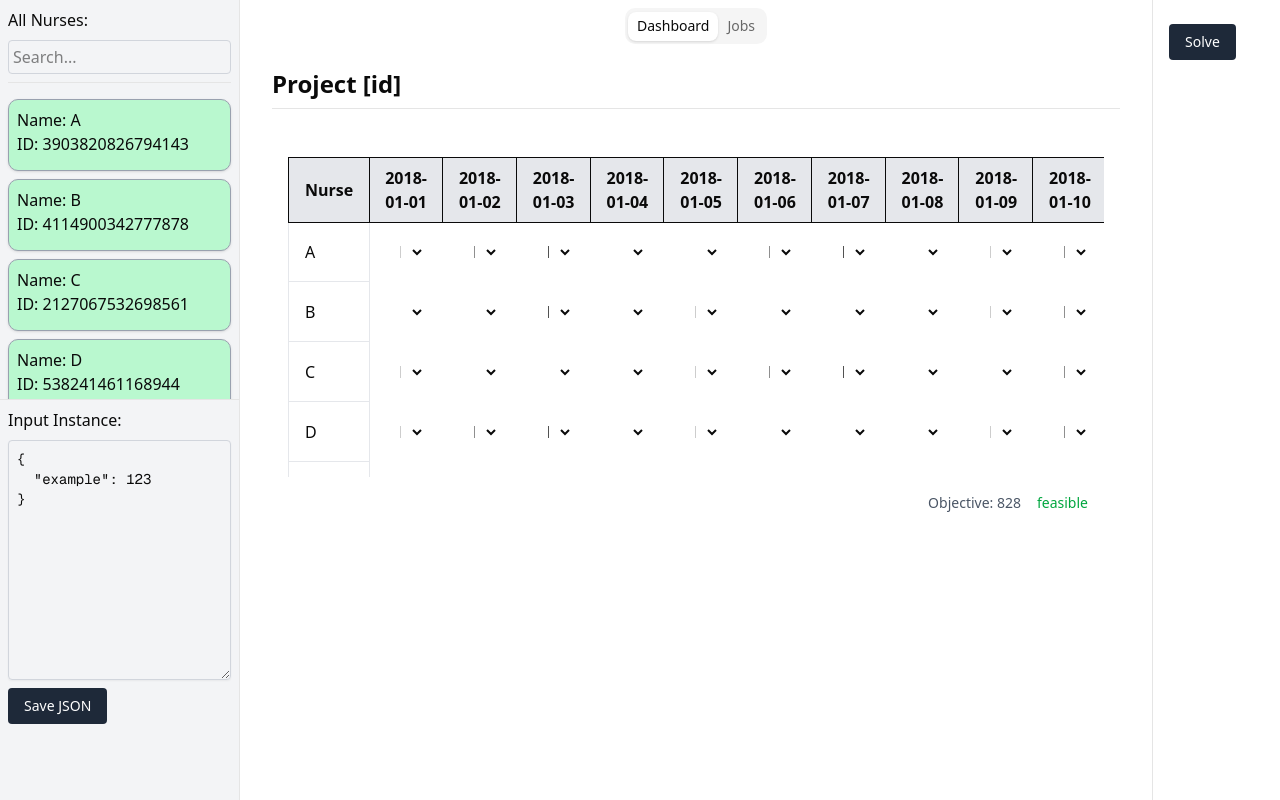
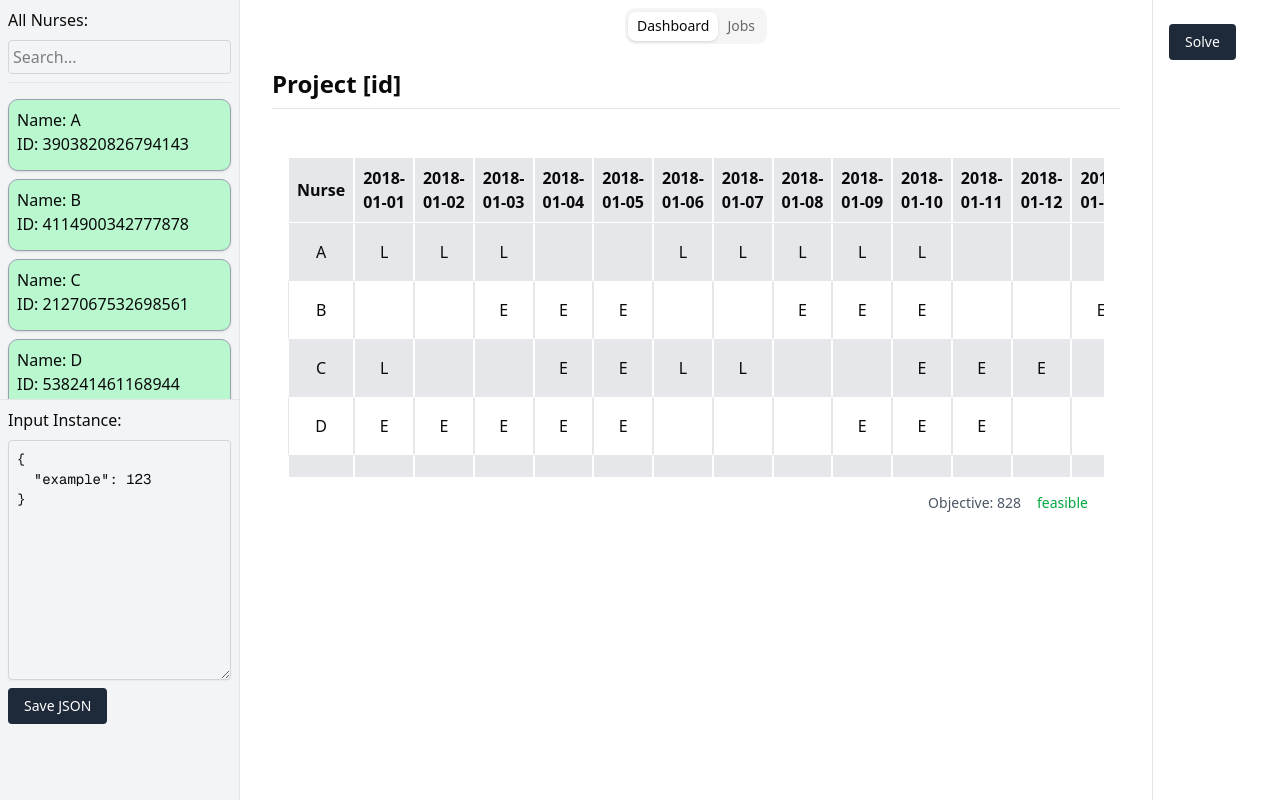
Before and after one commit to simonlsgr/nurse-rostering-teamproject, a Next.js app in the folder frontend/: page /projects/1 in a window 1280 px wide. Built offline with nearby package versions, Linux system fonts and the light colour scheme.

Commit message:
feat: improved table styling

```diff
--- a/frontend/src/components/rostering/RosteringTable.tsx
+++ b/frontend/src/components/rostering/RosteringTable.tsx
@@ -1,6 +1,6 @@
 import { InfeasibilityDetails } from "@/types/feasibilityHelperVars";
 import { Instance } from "@/types/nurseVars";
-import { Tooltip } from "@mui/material";
+import { Tooltip, Select, MenuItem, NativeSelect } from "@mui/material";
 import { useReactTable, flexRender, getCoreRowModel } from "@tanstack/react-table";
 
 import { getNurseByUid } from "@/lib/roster/dataWrangler";
@@ -8,13 +8,25 @@ import React, { useMemo, useState } from "react";
 import { getDatesFromTableData, getShiftTypes } from "@/lib/roster/dataWrangler";
 
 
-export function NurseTableHeader({ table }: { table: ReturnType<typeof useReactTable>; }) {
+export function NurseTableHeader({
+  table,
+  hoveredColumn,
+  setHoveredColumn
+}: {
+  table: ReturnType<typeof useReactTable>;
+  hoveredColumn: string | null;
+  setHoveredColumn: React.Dispatch<React.SetStateAction<string | null>>;
+}) {
   return (
     <thead className="bg-gray-200">
       {table.getHeaderGroups().map(hg => (
-        <tr key={hg.id} className="position-sticky top-0 ">
+        <tr key={hg.id} className="position-sticky top-0">
           {hg.headers.map(h => (
-            <th key={h.id} className="outline px-4 py-2 sticky top-0 first:z-1 first:left-0  bg-gray-200">
+            <th
+            key={h.id}
+            className={`p-2 sticky top-0 first:z-3 first:left-0 border-1 border-white  bg-gray-200 z-[2] select-none
+              ${hoveredColumn == h.column.id ? "not-first:border-x-black" : "border-x-white"}
+            `}>
               {flexRender(h.column.columnDef.header, h.getContext())}
             </th>
           ))}
@@ -38,10 +50,11 @@ export function NurseTableBody({
   infeasibilityDetails: InfeasibilityDetails;
 }) {
   return (
-    <tbody>
-      {table.getRowModel().rows.map(row => (
-        <tr key={row.id} className="group box-border">
+    <tbody className="">
+      {table.getRowModel().rows.map((row, row_index) => (
+        <tr key={row.id} className={`group`}>
           {row.getVisibleCells().map(cell => {
+
             const date = cell.column.id;
             const isNurseColumn = date === "nid";
             const cellValue = String(cell.getValue() ?? "");
@@ -67,12 +80,15 @@ export function NurseTableBody({
               <Tooltip key={cell.id} title={hasInfeasibility ? cellInfeasibilityNode : ""} placement="top" arrow disableInteractive>
                 <td
                   key={cell.id}
-                  className={`w-min h-min px-4 py-2 box-border group-hover:border-y-2 hover:bg-gray-400! first:sticky first:outline-1 first:outline-gray-200 left-0 ${hasInfeasibility ? "bg-red-600!" : "bg-white"} ${hoveredColumn == cell.column.id ? "border-x-2" : ""}`}
+                  className={`border-1 group-hover:border-y-black border-transparent first:sticky first:z-1 left-0 hover:not-first:bg-gray-400
+                    ${hasInfeasibility ? "bg-red-600!" : row_index % 2 == 0 ? "bg-gray-200" : "bg-white"}
+
+                    ${hoveredColumn == cell.column.id ? "not-first:border-x-black" : row_index % 2 == 0 ? "border-x-white" : "border-x-gray-200"} `}
                   onMouseEnter={() => setHoveredColumn(date)}
                   onMouseLeave={() => setHoveredColumn(null)}
                 >
                   {isNurseColumn ? (
-                    getNurseByUid(instance, Number(nurseUid))?.name || "Unknown Nurse"
+                    <p className="text-center cursor-default select-none">{getNurseByUid(instance, Number(nurseUid))?.name || "Unknown Nurse"}</p>
                   ) : (
                     <select
                       name={`shift-${nurseUid}-${date}`}
@@ -87,10 +103,10 @@ export function NurseTableBody({
                           return updated;
                         });
                       } }
-                      className="p-2 w-full box-border border-2 border-transparent hover:border-blue-500! focus:border-blue-500! focus:outline-none"
+                      className="p-4 w-full focus:outline-none z-[0] background-none appearance-none text-center cursor-pointer"
                     >
                       {shift_types.map((type) => (
-                        <option key={type.value} value={type.value} disabled={getNurseByUid(instance, Number(nurseUid))?.days_off.includes(date) ? true : false}>
+                        <option className="cursor-pointer" key={type.value} value={type.value} disabled={getNurseByUid(instance, Number(nurseUid))?.days_off.includes(date) ? true : false}>
                           {type.label}
                         </option>
                       ))}
@@ -144,8 +160,8 @@ export function NurseTable({
 
   return (
     <div className="overflow-x-auto max-h-[40vh]">
-      <table className="border-border border overflow-x-hidden">
-        <NurseTableHeader table={table} />
+      <table className="border-separate border-spacing-0 overflow-x-hidden">
+        <NurseTableHeader table={table} hoveredColumn={hoveredColumn} setHoveredColumn={setHoveredColumn}/>
         <NurseTableBody table={table} setTableData={setTableData} shift_types={shift_types} instance={instance} hoveredColumn={hoveredColumn} setHoveredColumn={setHoveredColumn} infeasibilityDetails={infeasibilityDetails} />
       </table>
     </div>
```
